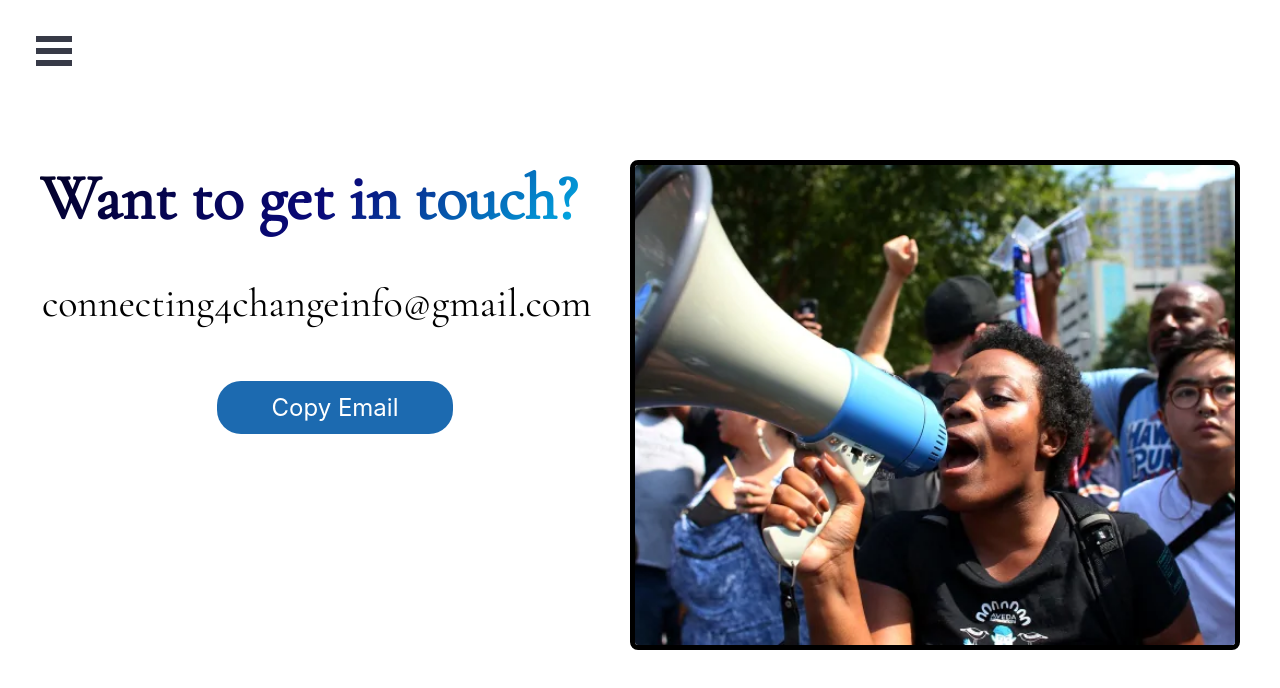
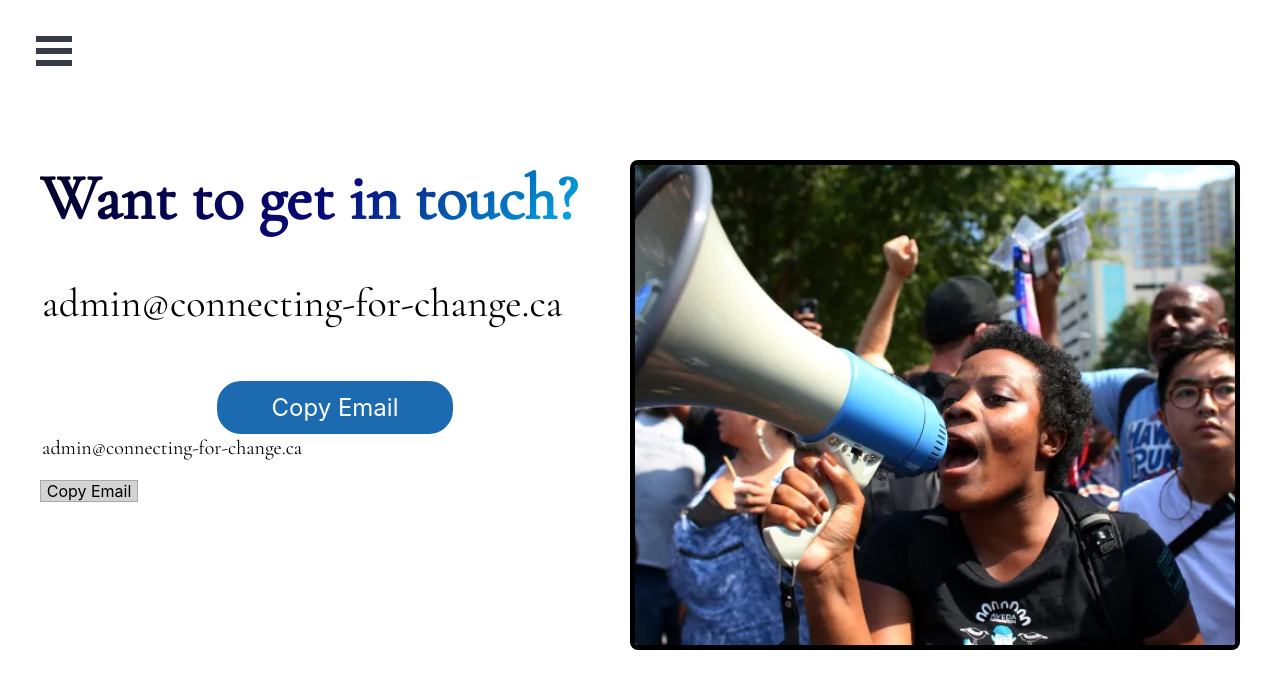
Before and after one commit to 404UsernameNotFound404/CFC-Frontend, a React (Create React App) app: page /contact in a window 1280 px wide. Shown: the top 688 px of the page. Built offline with nearby package versions, Linux system fonts and the light colour scheme; a web font is replaced by a local one.

Commit message:
starting contact form

```diff
--- /dev/null
+++ b/src/Components/ComponentLibrayer/EmailCopy.tsx
@@ -0,0 +1,98 @@
+import React, { useState } from 'react';
+import styled from 'styled-components';
+
+const Email = styled.textarea`
+    font-size: 1.25em;
+    margin: 0;
+    background-color: none !important;
+    border: none;
+    font-family: 'Cormorant Garamond', serif;
+    width: 100%;
+    height: 1.5em;
+    resize: none;
+    overflow: hidden;
+    text-overflow: ellipsis;
+    background-color: transparent;
+`;
+
+const CopyEmail = styled.div`
+    margin: 0.5em 0;
+    width: 6em;
+    text-align: center;
+    padding: 0.em 0;
+    background-color: lightgray;
+    border: solid thin darkgrey;
+    cursor: pointer;
+    user-select: none;
+    &:hover {
+        background-color: #b2b2b2;
+    }
+    &:active {
+        background-color: gray;
+    }
+`;
+
+const GhostToFocus = styled.textarea`
+    position: absolute;
+    left: -90000px;
+`;
+
+const CopyButtonContainer = styled.div`
+    display: flex;
+`;
+
+type CopyMessageProps = {
+    color: string
+}
+
+const CopyMessage = styled.h4<CopyMessageProps>`
+    margin: auto 0;
+    margin-left: 0.5em;
+    font-size: 1.1em;
+    color: ${p => p.color};
+    transition: all 0.5s ease;
+    opacity: 0;
+`;
+
+type Props = {
+    email: string
+}
+
+function EmailCopy(props: Props) {
+    const [seeMore, setSeeMore] = useState(false);
+    const [textToCopy, setTextToCopy] = useState();
+    const [ghostText, setGhostText] = useState();
+    const [copyMessageRef, setCopyMessageRed] = useState();
+    const [copyMessage, setCopyMessage] = useState({message: '', color: 'red'})
+    const specificID = "super-long-never-going-to-be-the-same-as-someone-else-1234-asd-123-asdcvxvxgfdg-5940" + props.email;
+
+    const copyEmail = async (e: any) => {
+        //selecting email ele
+        textToCopy.select();
+        await document.execCommand('copy');
+        //selecting a div way outside of view so the email is not visually every highlighted
+        ghostText.select();
+        setCopyMessage({message: "Copied Email", color: "black"})
+        //animation for copied message
+        copyMessageRef.style.opacity = '1';
+        setTimeout(() => {
+            let copyMessageRef = document.getElementById(specificID);
+            copyMessageRef.style.opacity = '0';
+        }, 2000)
+    }
+
+    return (
+        <>
+            <form>
+                <GhostToFocus readOnly ref={(ref) => { setGhostText(ref) }} id="org-card-ghost">Shhhhhh</GhostToFocus>
+                <Email readOnly ref={(ref) => { setTextToCopy(ref) }} >{props.email}</Email>
+            </form>
+            <CopyButtonContainer>
+                <CopyEmail onClick={copyEmail}>Copy Email</CopyEmail>
+                <CopyMessage ref = {(ref) => {setCopyMessageRed(ref)}} color={copyMessage.color} id={specificID}>{copyMessage.message}</CopyMessage>
+            </CopyButtonContainer>
+        </>
+    )
+}
+
+export default EmailCopy;
--- a/src/Components/Pages/Contact/Contact.tsx
+++ b/src/Components/Pages/Contact/Contact.tsx
@@ -3,6 +3,7 @@ import styled from 'styled-components';
 import ProtesterImage from '../../../img/protesterYelling.webp'
 import { useMediaQuery } from 'react-responsive';
 import { AppContext } from '../../../Context/AppContext';
+import EmailCopy from '../../ComponentLibrayer/EmailCopy';
 
 const axios = require("axios");
 
@@ -93,9 +94,10 @@ function ContactPage() {
             <TextContainer>
                 <Title>Want to get in touch?</Title>
                 <form>
-                    <ContactInfo readOnly ref = {(ref) => {setTextToCopy(ref)}}>connecting4changeinfo@gmail.com</ContactInfo>
+                    <ContactInfo readOnly ref = {(ref) => {setTextToCopy(ref)}}>admin@connecting-for-change.ca</ContactInfo>
                 </form>
                 {document.queryCommandSupported('copy') ?  <CopyButton onClick = {copyEmail}>Copy Email</CopyButton> : ""}
+                <EmailCopy email = {"admin@connecting-for-change.ca"} />
             </TextContainer>
             {isPhone ? <Image src = {ProtesterImage} /> : ''}
         </Page>
--- a/src/Components/Pages/Home/BlogRants.tsx
+++ b/src/Components/Pages/Home/BlogRants.tsx
@@ -49,14 +49,16 @@ const TextContainer = styled.div`
 `;
 
 const ImageOfActivist = styled.img`
-    width: 40%;
-    height: auto;
+    width: 38%;
+    height: 100%;
     margin: auto 0;
+    margin-left: 0.5em;
     object-fit: cover;
     object-position: top;
     max-height: 100%;
     border-radius: 0.5em;
     border: black 0.2em solid;
+    background-color: black;
     @media (max-width: ${process.env.REACT_APP_PHONE_BREAK}px) {
         width: 90%;
     }
@@ -75,7 +77,7 @@ function ActvistOfWeek() {
                         work, and would love your feedback on how you would like it to look. And what you would like to be possible.
                     </LongDescription>
                 </TextContainer>
-                <ImageOfActivist src = {BlogRantPhoto} />
+                <ImageOfActivist />
             </Content>
         </Component>
     );
```
Also changed, not shown: 1 other file (tests, documents, lock files or other folders).
